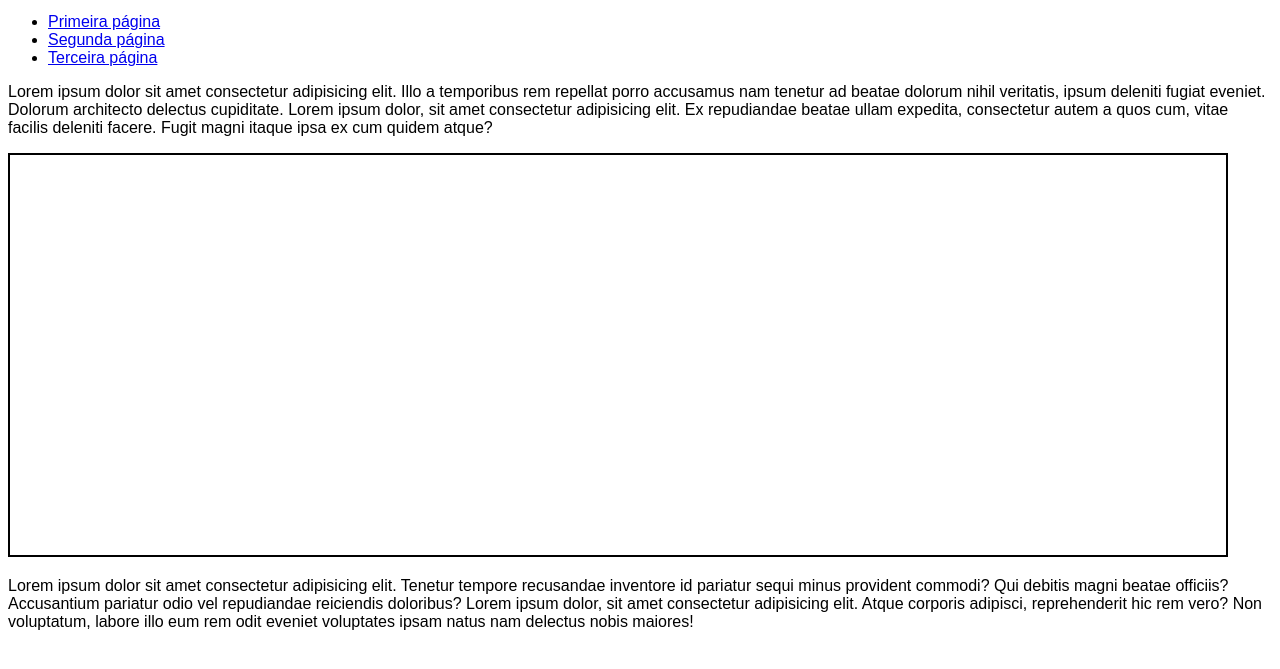
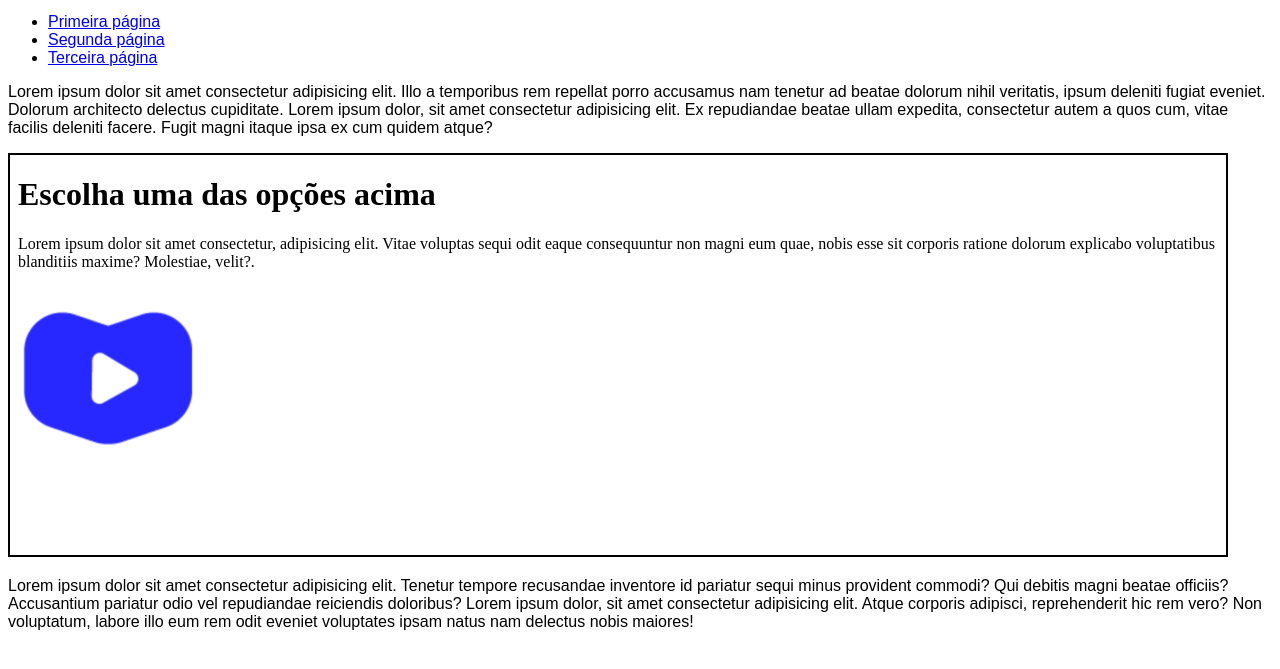
Before and after one commit to loyanemenezes/html-css, a plain HTML site: page exercicios/ex024/iframe003.html in a window 1280 px wide. Shown: the part 119-788 px from the top of the page. Drawn offline with Linux system fonts and the light colour scheme.

Commit message:
Update iframe 003

```diff
--- a/exercicios/ex024/iframe003.html
+++ b/exercicios/ex024/iframe003.html
@@ -31,7 +31,7 @@
 
     <p>Lorem ipsum dolor sit amet consectetur adipisicing elit. Illo a temporibus rem repellat porro accusamus nam tenetur ad beatae dolorum nihil veritatis, ipsum deleniti fugiat eveniet. Dolorum architecto delectus cupiditate. Lorem ipsum dolor, sit amet consectetur adipisicing elit. Ex repudiandae beatae ullam expedita, consectetur autem a quos cum, vitae facilis deleniti facere. Fugit magni itaque ipsa ex cum quidem atque?</p>
 
-    <iframe id="tela" name="frame" src="">
+    <iframe id="tela" name="frame" srcdoc="<h1>Escolha uma das opções acima</h1><p> Lorem ipsum dolor sit amet consectetur, adipisicing elit. Vitae voluptas sequi odit eaque consequuntur non magni eum quae, nobis esse sit corporis ratione dolorum explicabo voluptatibus blanditiis maxime? Molestiae, velit?.</p><img src='imagens/logo-cv.png'>">
         <p>Infelizmente seu navegador não é compatível com isso.</p>
     </iframe>
 
```
Also changed, not shown: exercicios/ex024/imagens/logo-cv.png (added).
